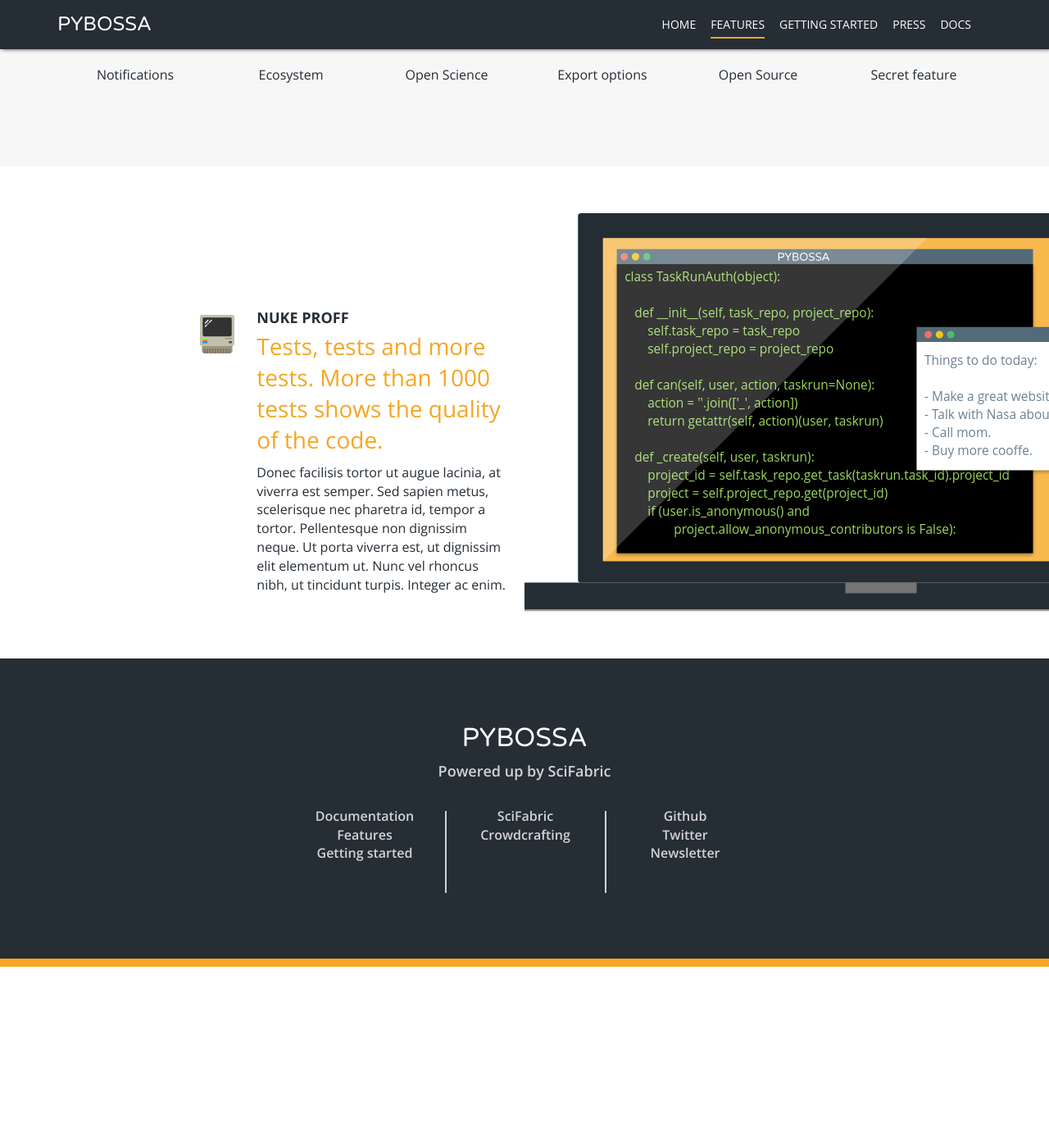
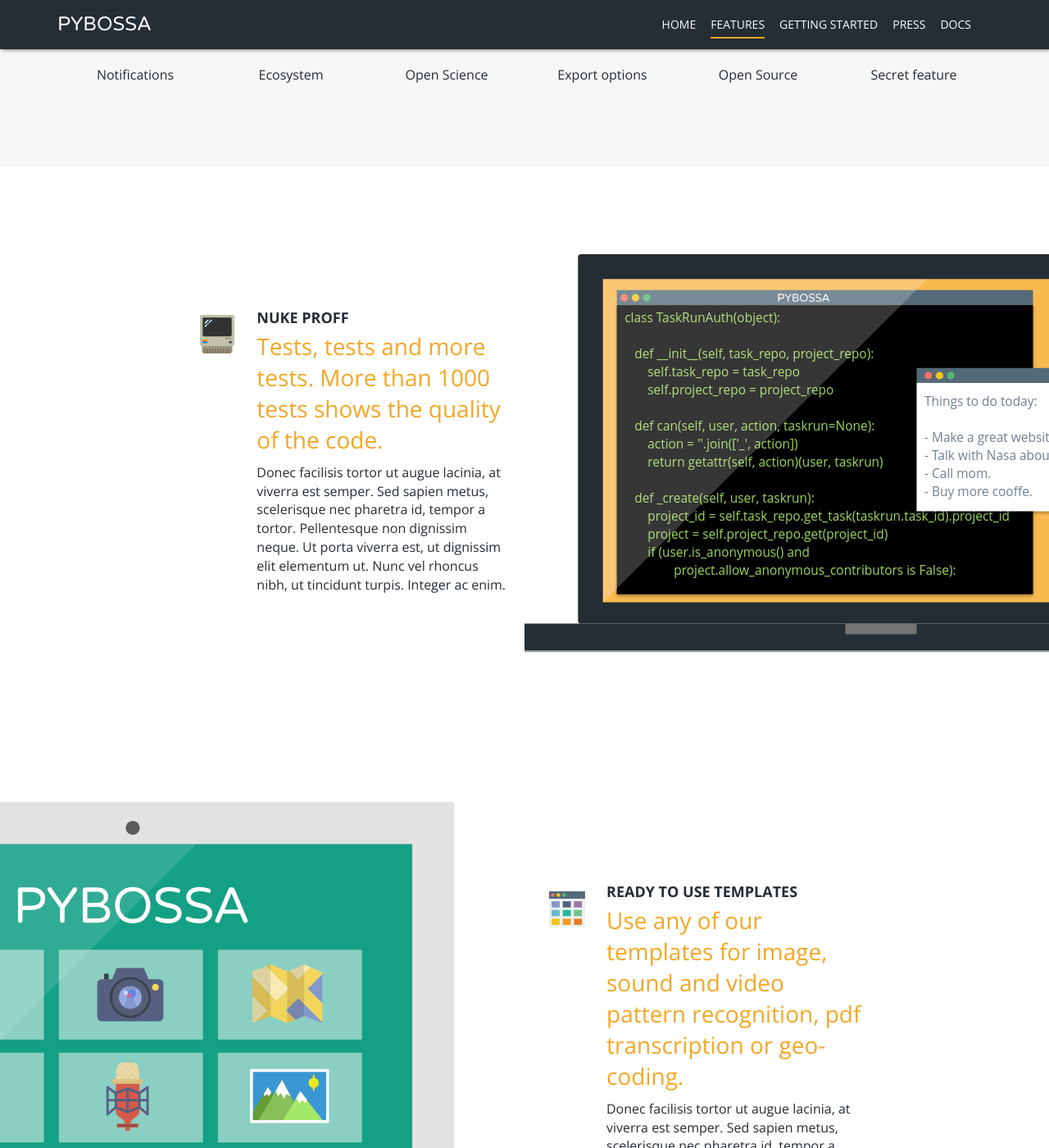
Before and after one commit to Scifabric/pybossa.github.io, a Jekyll site: the page built from features/index.html, in a window 1280 px wide and 1400 px high, scrolled down 1089 px. Shown: the whole window at 82% size. Built offline with Jekyll 4.4.1, drawn with Linux system fonts in a browser that asks for light colours; nearby versions of some CDN libraries; Markdown is read by kramdown in place of the engine named in the settings; before the commit the page ends 2268 px from its top, so only the background shows below that; some of the changed text lies outside the part shown.

Commit message:
3 laptops

```diff
--- a/features/index.html
+++ b/features/index.html
@@ -218,6 +218,48 @@
 
 	</div>
 </div>
+<div class="container-fluid" id="big-images">
+	<div class="container-big-images">
+			<div class="col-md-6 templates">
+			</div>
+		<div class="col-sm-12 col-md-5  col-lg-4  integration-box">
+				<div class="media wow fadeInUp templates-description">
+					<div class="media-left">
+							<img class="media-object" src="../assets/img/feature-templates.svg" alt="nuke-proof">
+					</div>
+
+					<div class="media-body">
+						<h4 class="media-heading">Ready to use templates</h4>
+						<h4 class="media-claim">Use any of our templates for image, sound and video pattern recognition, pdf transcription or geo-coding.</h4>
+						<p class="media-description">Donec facilisis tortor ut augue lacinia, at viverra est semper. Sed sapien metus, scelerisque nec pharetra id, tempor a tortor. Pellentesque non dignissim neque. Ut porta viverra est, ut dignissim elit elementum ut. Nunc vel rhoncus nibh, ut tincidunt turpis. Integer ac enim.</p>
+					</div>
+				</div>
+			</div>
+
+	</div>
+</div>
+
+
+<div class="container-fluid" id="big-images">
+	<div class="container-big-images">
+		<div class="col-sm-12 col-md-5 col-md-offset-1 col-lg-4 col-lg-offset-2  integration-box">
+				<div class="media wow fadeInUp integration-description">
+					<div class="media-left">
+							<img class="media-object" src="../assets/img/integration.svg" alt="nuke-proof">
+					</div>
+
+					<div class="media-body">
+						<h4 class="media-heading">Nuke Proff</h4>
+						<h4 class="media-claim">Pybossa has Ecosystem.</h4>
+						<p class="media-description">Donec facilisis tortor ut augue lacinia, at viverra est semper. Sed sapien metus, scelerisque nec pharetra id, tempor a tortor. Pellentesque non dignissim neque. Ut porta viverra est, ut dignissim elit elementum ut. Nunc vel rhoncus nibh, ut tincidunt turpis. Integer ac enim.</p>
+					</div>
+				</div>
+			</div>
+			<div class="col-md-6 integration">
+			</div>
+	</div>
+</div>
+
 
 
 <script src="/assets/js/ZeroClipboard.js"></script>
```
Also changed, not shown: assets/css/bootstrap-theme.css, assets/img/feature-templates.svg (added), assets/img/integration.svg, assets/img/integrations-image.svg (added), assets/img/templates-image.svg (added).
